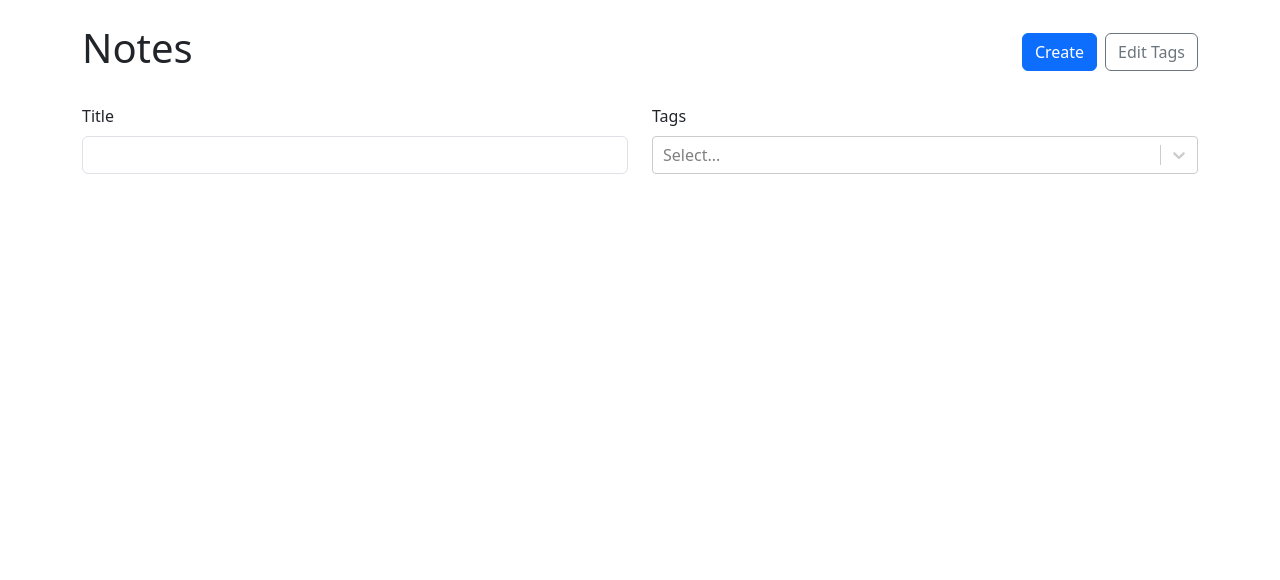
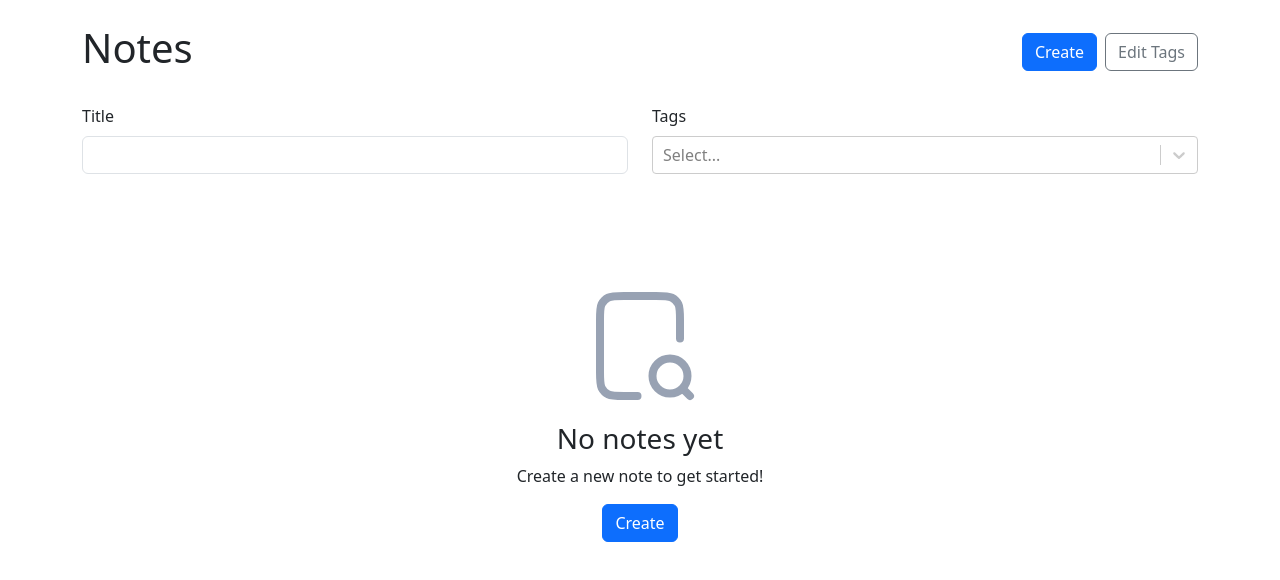
Before and after one commit to rosstungol/notes-app, a React (Vite) app: page / in a window 1280 px wide. Shown: the top 580 px of the page. Built offline with nearby package versions, Linux system fonts and the light colour scheme.

Commit message:
Adds BlankSlate component rendering when notes are empty

```diff
--- a/src/components/NoteList.tsx
+++ b/src/components/NoteList.tsx
@@ -4,6 +4,7 @@ import { Link } from "react-router-dom"
 import ReactSelect from "react-select"
 import { EditTagsModal } from "./EditTagsModal"
 import { NoteCard } from "./NoteCard"
+import { BlankSlate } from "./BlankSlate"
 import { Tag } from "../App"
 
 export type SimplifiedNote = {
@@ -41,6 +42,22 @@ export function NoteList({
       )
     })
   }, [title, selectedTags, notes])
+
+  const displayNotes =
+    filteredNotes.length > 0 ? (
+      <Row xs={1} sm={2} lg={3} xl={4} className='g-3'>
+        {filteredNotes.map((note) => (
+          <Col key={note.id}>
+            <NoteCard id={note.id} title={note.title} tags={note.tags} />
+          </Col>
+        ))}
+      </Row>
+    ) : (
+      <BlankSlate
+        header='No notes yet'
+        body='Create a new note to get started!'
+      />
+    )
 
   return (
     <>
@@ -97,13 +114,9 @@ export function NoteList({
           </Col>
         </Row>
       </Form>
-      <Row xs={1} sm={2} lg={3} xl={4} className='g-3'>
-        {filteredNotes.map((note) => (
-          <Col key={note.id}>
-            <NoteCard id={note.id} title={note.title} tags={note.tags} />
-          </Col>
-        ))}
-      </Row>
+
+      {displayNotes}
+
       <EditTagsModal
         show={editTagsModalIsOpen}
         handleClose={() => setEditTagsModalIsOpen(false)}
```
